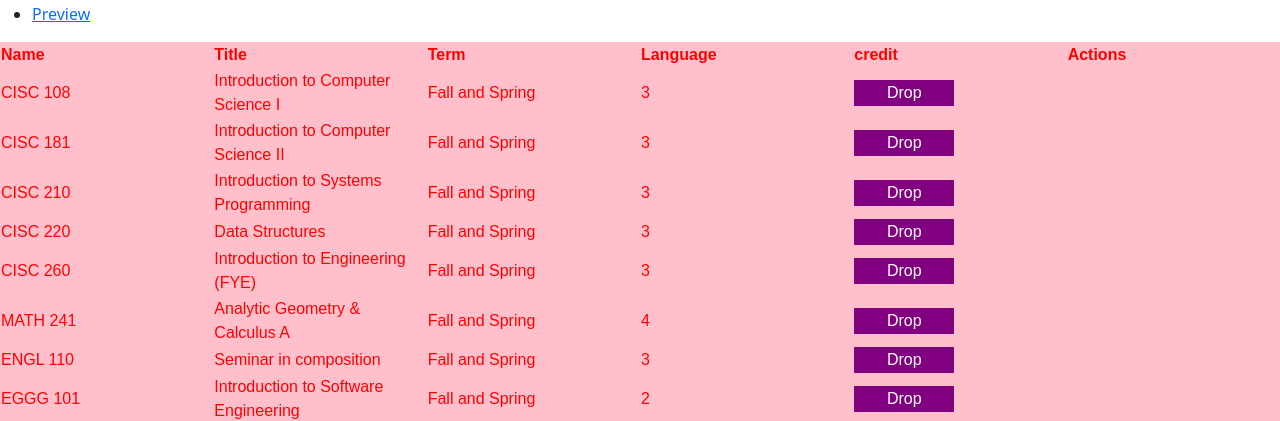
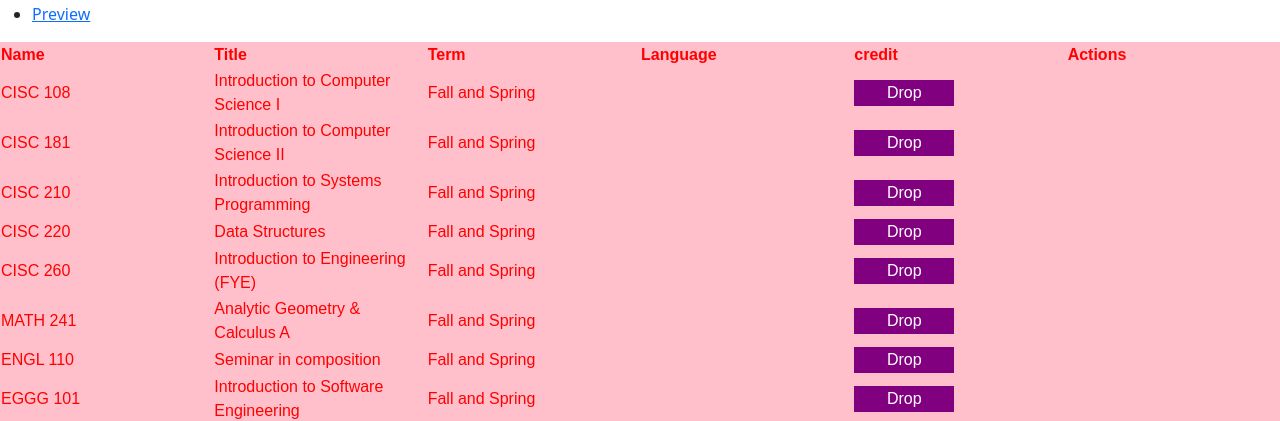
Before and after one commit to UD-CISC275-F21/ud-cis-scheduler-team-02, a React (Create React App) app: page / in a window 1280 px wide. Shown: the part 384-805 px from the top of the page. Built offline with nearby package versions, Linux system fonts and the light colour scheme.

Commit message:
file change

```diff
--- a/src/components/ReadOnlyRow.tsx
+++ b/src/components/ReadOnlyRow.tsx
@@ -1,4 +1,4 @@
-
+/* eslint-disable @typescript-eslint/explicit-module-boundary-types */
 //import { Course } from "../Table";
 import React, { Course } from "../Table";
 
@@ -12,10 +12,10 @@ const ReadOnlyRow = ({ course, handleDeleteClick }: ReadOnlyRowProps) => {
             <td>{course.name}</td>
             <td>{course.title}</td>
             <td>{course.term}</td>
-            <td>{course.credit}</td>
+            <td>{course.language}</td>
             <td>
                 <button type="button" onClick={() => handleDeleteClick(course.id)}>
-                                    Drop
+                    Drop
                 </button>
             </td>
         </tr>
```
